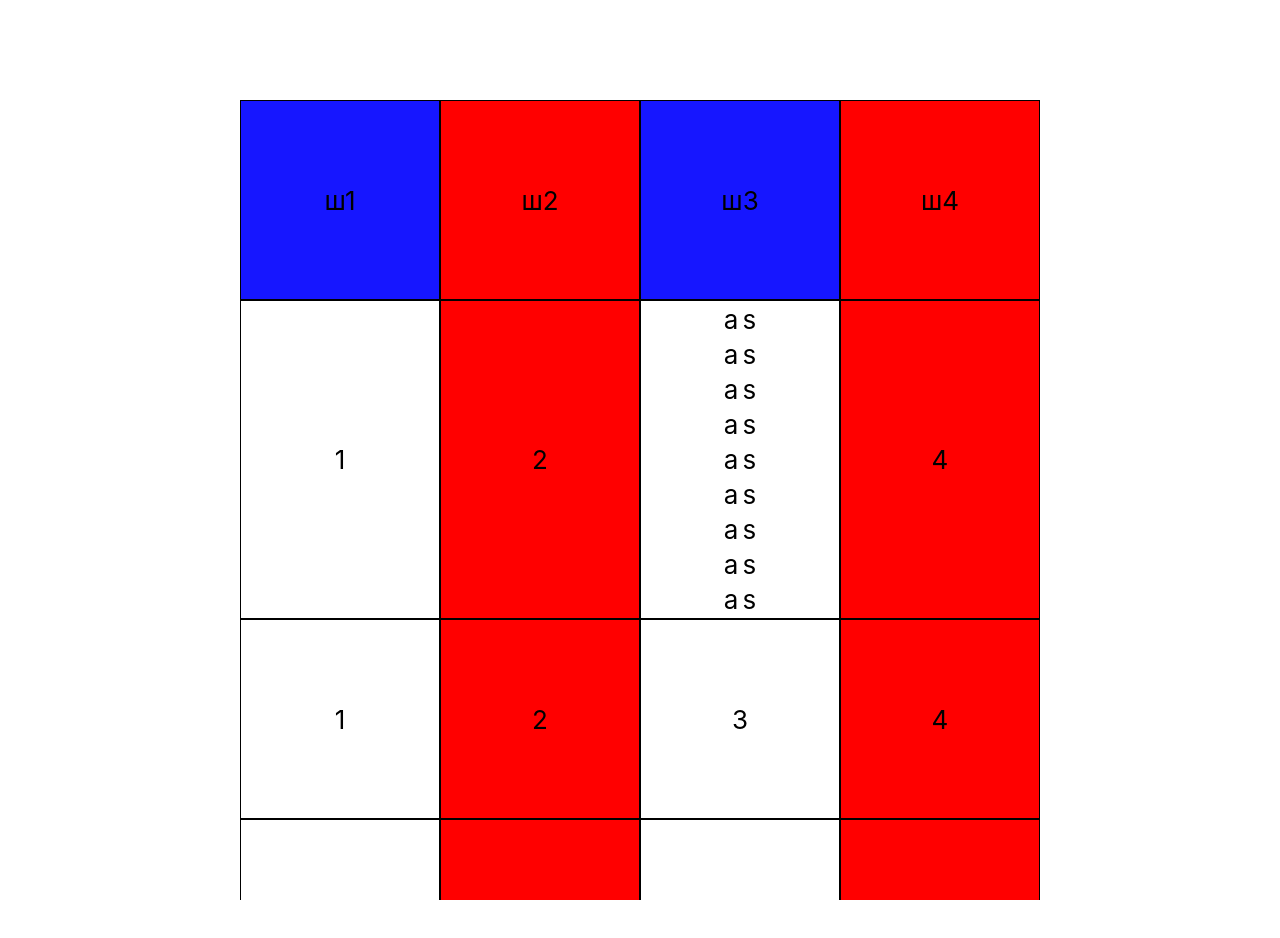
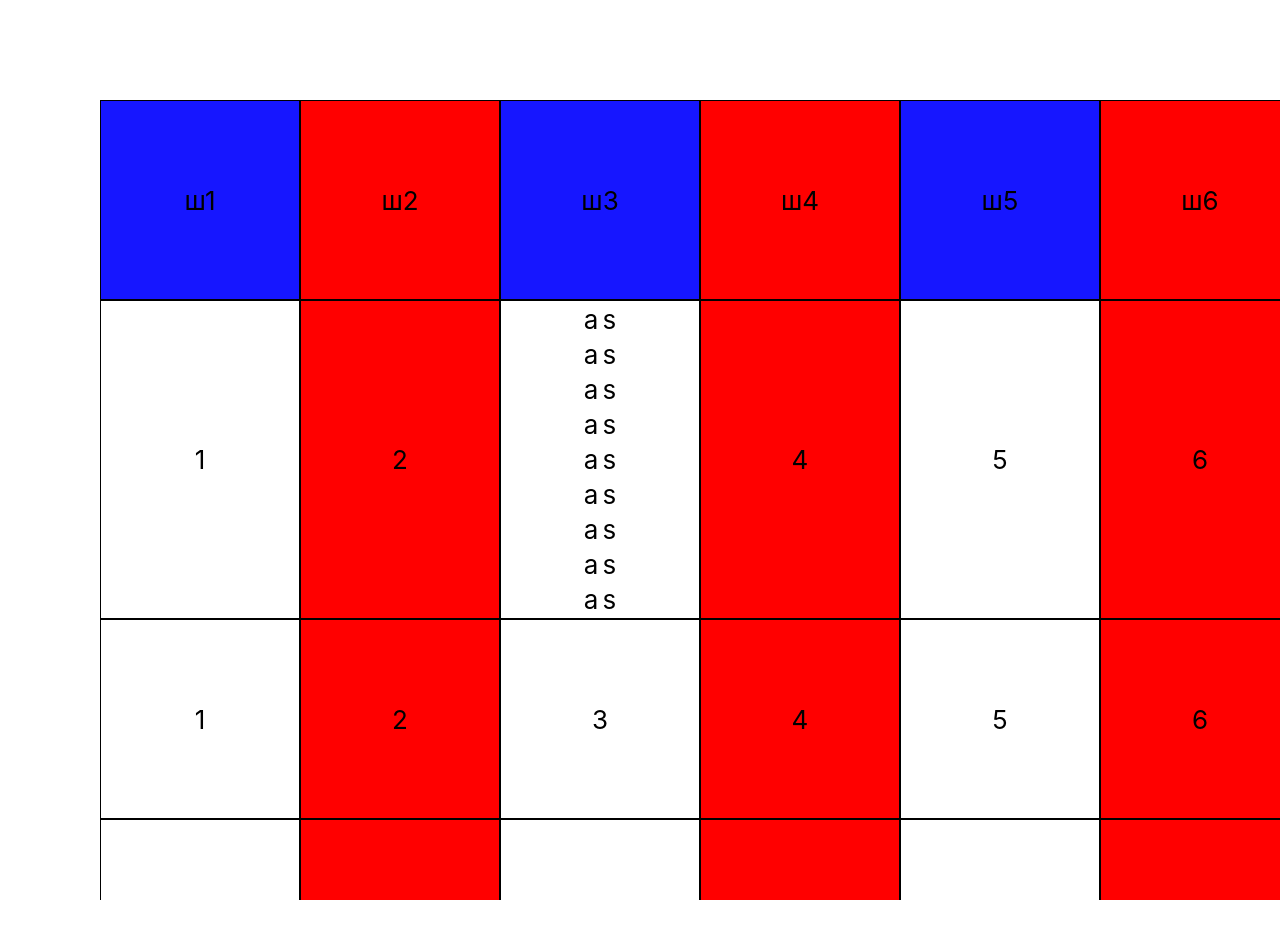
Before and after one commit to Yarcrazy/react, a React (Create React App) app: page / in a window 1280 px wide. Shown: the top 938 px of the page. After the commit the page ends 900 px from the top, so only its background shows below. Built offline with nearby package versions, Linux system fonts and the light colour scheme.

Commit message:
то же

```diff
--- a/src/index.css
+++ b/src/index.css
@@ -8,8 +8,7 @@ code {
   font-family: source-code-pro, Menlo, Monaco, Consolas, "Courier New", monospace;
 }
 .table {
-  margin: 100px auto;
-  max-width: 100vh;
+  margin: 100px 0 0 100px;
   max-height: 100vh;
   overflow: scroll;
 }
```
Also changed, not shown: 1 other file (tests, documents, lock files or other folders).
